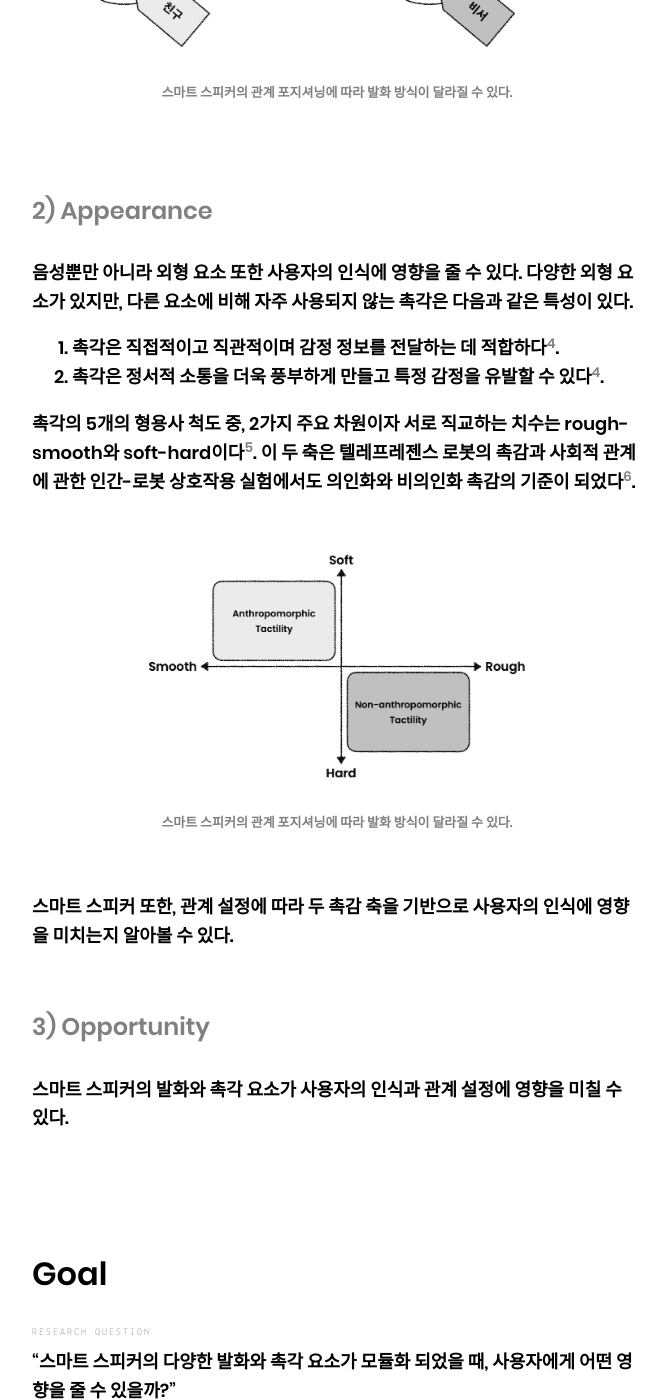
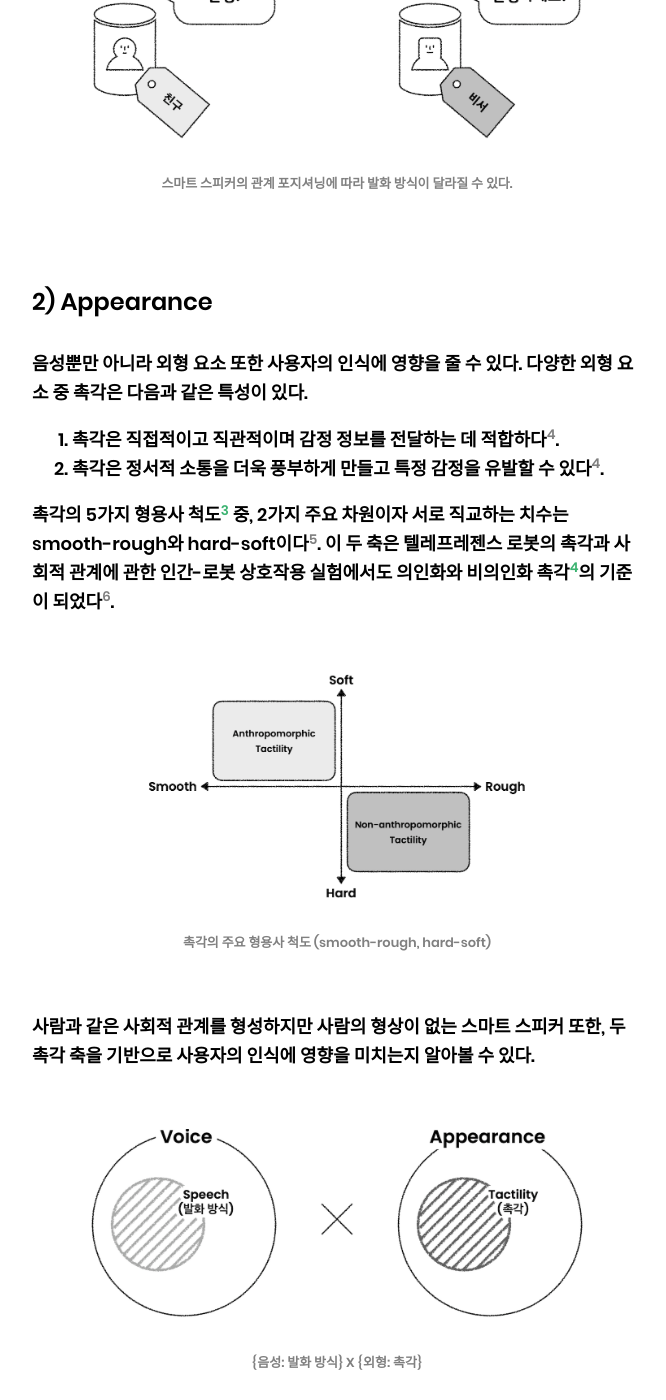
Before and after one commit to hanby-ixd/hanby-ixd.github.io, a Jekyll site: the page built from _posts/projects/2021-01-01-modularsmartspeaker.md, in a window 1280 px wide and 1400 px high, scrolled down 2766 px. Shown: the whole window, without its empty margins (303-969 px from the left). Built offline with Jekyll 4.4.1, drawn with Linux system fonts in a browser that asks for light colours; nearby versions of some CDN libraries; library files that are not in the unit come from our copies; some of the changed text lies outside the part shown.

Commit message:
210213_1

```diff
--- a/_layouts/project.html
+++ b/_layouts/project.html
@@ -19,7 +19,7 @@
 					<br><br>
 					<!-- <span class="h2">Project Title</span> -->
 					<h1>
-						<p>{{ page.project.title }}</p>
+						<p><font size="6em">{{ page.project.title }}</font></p>
 					</h1>
 					<p>{{ page.project.subtitle }}</p>
 					<br>
--- a/_posts/projects/2021-01-01-modularsmartspeaker.md
+++ b/_posts/projects/2021-01-01-modularsmartspeaker.md
@@ -30,7 +30,7 @@
 <br>
 <!-- ![background](/assets/images/projects/modular_smart_speaker/bg.png) -->
 <p align="center">
-  <img src="/assets/images/projects/modular_smart_speaker/bg.png">
+  <img src="/assets/images/projects/modular_smart_speaker/intro.png">
   <br>
   <font size="2em" color="gray">스마트 스피커는 다양한 음성과 외형 요소를 통해 개성을 표현할 수 있다.</font>
 </p>
@@ -40,17 +40,19 @@
 <font size="6em">Background</font>
 <br>
 
-스마트 스피커는 대화형 인공지능이 탑재된 음성 기반 스피커이다. 스마트 스피커는 다양한 **음성**과 **외형** 요소를 통해 개성을 표현할 수 있으며, 사용자의 인식에 영향을 줄 수 있다.
+Design Question: "사람들의 **선호**에 맞게 **변경**할 수 있는 스마트 스피커는 어떻게 디자인될 수 있을까?"
+<br>
+스마트 스피커는 대화형 인공지능이 탑재된 음성 기반 스피커이다. 스마트 스피커는 다양한 **음성**과 **외형** 요소를 통해 **개성**을 표현할 수 있으며, 사용자의 **인식**과 **만족도**에 영향을 줄 수 있다.
 <br><br><br>
 
-<font size="5em" color="gray">1) Voice</font>
+<font size="5em">1) Voice</font>
 <br>
 
 스마트 스피커의 **음성**을 통한 상호작용은 사용자에게 다음과 같은 영향을 준다.
 01. 사용자는 **목소리** 기반 상호작용을 통해, 컴퓨터(스마트 스피커)를 **사회적 행위자**<sup id="F01">[<span style="color:MediumSeaGreen">1</span>](#footnote_1)</sup>로 인식한다<sup id="R01">[<span style="color:gray">1</span>](#reference_1)</sup>.
 02. 사용자는 스마트 스피커를 **사회적 행위자**로 인식함에 따라, 특정 **관계** 형성을 기대한다<sup id="R02">[<span style="color:gray">2</span>](#reference_2)</sup>.
 
-또한, 사용자는 같은 컴퓨터에서라도 발화 방식이 다르면 이를 **별개의 사회적 행위자**로 인식하며, 스마트 스피커에 대해 가장 기대하는 관계는 **비서**와 **친구**<sup id="F02">[<span style="color:MediumSeaGreen">2</span>](#footnote_2)</sup>이다<sup id="R01">[<span style="color:gray">1,</span>](#reference_1)</sup><sup id="R02">[<span style="color:gray"> 2</span>](#reference_2)</sup>.
+또한, 사용자는 같은 컴퓨터에서라도 **발화 방식**이 다르면 이를 **별개의 사회적 행위자**로 인식하며, 스마트 스피커에 대해 가장 기대하는 관계는 **비서**와 **친구**<sup id="F02">[<span style="color:MediumSeaGreen">2</span>](#footnote_2)</sup>이다<sup id="R01">[<span style="color:gray">1,</span>](#reference_1)</sup><sup id="R02">[<span style="color:gray"> 2</span>](#reference_2)</sup>.
 
 <br><br>
 <p align="center">
@@ -61,7 +63,7 @@
 <br><br>
 
 아시아에서 음성 요소는 **관계**의 영향을 많이 받는다<sup id="R03">[<span style="color:gray">3</span>](#reference_3)</sup>.
-특히, **수평적** 관계와 **수직적** 관계에 따라 **발화** 방식이 분명하게 달라진다<sup id="R03">[<span style="color:gray">3</span>](#reference_3)</sup>.
+특히, **수평적** 관계와 **수직적** 관계에 따라 **발화 방식**이 분명하게 달라진다<sup id="R03">[<span style="color:gray">3</span>](#reference_3)</sup>.
 한국어의 어법 문화에서는 일반적으로 **반말**과 **존댓말**로 구분할 수 있다.
 
 <br><br>
@@ -72,50 +74,67 @@
 </p>
 <br><br><br>
 
-<font size="5em" color="gray">2) Appearance</font>
+<font size="5em">2) Appearance</font>
 <br>
 
 음성뿐만 아니라 **외형** 요소 또한 사용자의 인식에 영향을 줄 수 있다.
-다양한 외형 요소가 있지만, 다른 요소에 비해 자주 사용되지 않는 **촉각**은 다음과 같은 특성이 있다.
+다양한 외형 요소 중 **촉각**은 다음과 같은 특성이 있다.
 01. 촉각은 **직접적**이고 **직관적**이며 **감정 정보**를 전달하는 데 적합하다<sup id="R04">[<span style="color:gray">4</span>](#reference_4)</sup>.
 02. 촉각은 **정서적 소통**을 더욱 풍부하게 만들고 특정 **감정을 유발**할 수 있다<sup id="R04">[<span style="color:gray">4</span>](#reference_4)</sup>.
 
-촉각의 5개의 형용사 척도 중, 2가지 주요 차원이자 서로 직교하는 치수는 **rough-smooth**와 **soft-hard**이다<sup id="R05">[<span style="color:gray">5</span>](#reference_5)</sup>.
-이 두 축은 텔레프레젠스 로봇의 촉감과 사회적 관계에 관한 인간-로봇 상호작용 실험에서도 **의인화**와 **비의인화** 촉감의 기준이 되었다<sup id="R06">[<span style="color:gray">6</span>](#reference_6)</sup>.
+촉각의 5가지 형용사 척도<sup id="F03">[<span style="color:MediumSeaGreen">3</span>](#footnote_3)</sup> 중, 2가지 주요 차원이자 서로 직교하는 치수는 **smooth-rough**와 **hard-soft**이다<sup id="R05">[<span style="color:gray">5</span>](#reference_5)</sup>.
+이 두 축은 텔레프레젠스 로봇의 촉각과 사회적 관계에 관한 인간-로봇 상호작용 실험에서도 **의인화**와 **비의인화** 촉각<sup id="F04">[<span style="color:MediumSeaGreen">4</span>](#footnote_4)</sup>의 기준이 되었다<sup id="R06">[<span style="color:gray">6</span>](#reference_6)</sup>.
 
 <br><br>
 <p align="center">
   <img src="/assets/images/projects/modular_smart_speaker/appearance.png">
   <br>
-  <font size="2em" color="gray">스마트 스피커의 관계 포지셔닝에 따라 발화 방식이 달라질 수 있다.</font>
+  <font size="2em" color="gray">촉각의 주요 형용사 척도 (smooth-rough, hard-soft)</font>
 </p>
 <br><br>
-스마트 스피커 또한, 관계 설정에 따라 두 촉감 축을 기반으로 사용자의 인식에 영향을 미치는지 알아볼 수 있다.
-<br><br><br>
 
-<font size="5em" color="gray">3) Opportunity</font>
-<br>
-스마트 스피커의 **발화**와 **촉각** 요소가 사용자의 **인식**과 **관계 설정**에 영향을 미칠 수 있다.
-<br><br><br><br><br>
+사람과 같은 **사회적 관계**를 형성하지만 사람의 형상이 없는 스마트 스피커 또한, 두 **촉각** 축을 기반으로 사용자의 **인식**에 영향을 미치는지 알아볼 수 있다.
+
+<br><br>
+<p align="center">
+  <img src="/assets/images/projects/modular_smart_speaker/background.png">
+  <br>
+  <font size="2em" color="gray"> {음성: 발화 방식} X {외형: 촉각}</font>
+</p>
+<br><br><br><br><br><br><br><br>
 
 <font size="6em">Goal</font>
 <br>
 
-## Research Question
-"스마트 스피커의 다양한 **발화**와 **촉각** 요소가 **모듈화** 되었을 때, 사용자에게 어떤 영향을 줄 수 있을까?"
+<font size="5em">1) Research Question</font>
+<br>
+
+"스마트 스피커의 **음성 기반 상호작용**과 **발화**를 통한 관계 설정에 있어, **촉각**이 사용자의 인식에 어떤 영향을 줄 수 있을까?"
+<br><br><br>
+
+<font size="5em">2) Hypothesis</font>
+01. 스마트 스피커의 **발화**에 따라 사용자의 인식이 다를 것이다.
+02. 스마트 스피커의 **촉각**에 따라 사용자의 인식이 다를 것이다.
+03. 스마트 스피커의 **발화**에 따라 사용자가 선호하는 **촉각**이 다를 것이다.
+<br><br><br>
+
+<font size="5em">3) Research Design</font>
+<br>
+
+스마트 스피커의 **발화**와 **촉각**을 **모듈화** 하여 프로토타이핑한 후, 사용자 인식에 대한 **정량 조사**를 진행한다.
+
 <br><br>
-
-## Hypothesis
-01. 스마트 스피커의 **발화** 요소에 따라 사용자의 인식이 다를 것이다.
-02. 스마트 스피커의 **촉각** 요소에 따라 사용자의 인식이 다를 것이다.
-03. 스마트 스피커의 **발화**와 **촉각** 요소가 결합한 방식에 따라 사용자의 인식이 다를 것이다.
-<br><br><br><br>
+<p align="center">
+  <img src="/assets/images/projects/modular_smart_speaker/goal.png">
+  <br>
+  <font size="2em" color="gray"> {음성: 발화 방식(반말, 존댓말)} X {외형: 촉각(soft+smooth, soft+rough, hard+rough, hard+smooth)}</font>
+</p>
+<br><br><br><br><br><br><br><br>
 
 
-# 03. Study Design
+<font size="6em">Study Design</font>
 <br>
 
-<br>
 <p align="center">
   <img src="/assets/images/projects/modular_smart_speaker/sd.png">
   <br>
@@ -163,5 +182,7 @@
 
 <a name="footnote_1"><font size="2em" color="MediumSeaGreen">1.</font></a> <font size="2em">사회적 행위자(Social Actor): 사회적 행동을 수행하는 사람</font> [↩](#F01)
 <a name="footnote_2"><font size="2em" color="MediumSeaGreen">2.</font></a> <font size="2em">비서: 51.3%, 친구: 48.7%</font> [↩](#F02)
+<a name="footnote_3"><font size="2em" color="MediumSeaGreen">3.</font></a> <font size="2em">촉각의 5가지 형용사 척도: smooth-rough, hard-soft, cool-warm, flat-bumpy, slippery-sticky</font> [↩](#F03)
+<a name="footnote_4"><font size="2em" color="MediumSeaGreen">4.</font></a> <font size="2em">의인화 촉각: Anthropomorphic Tactility(AT), 비의인화 촉각: Non-anthropomorphic Tactility(NAT)</font> [↩](#F04)
 
 <br><br><br>
```
Also changed, not shown: assets/images/projects/modular_smart_speaker/background.png (added), assets/images/projects/modular_smart_speaker/bg.png (deleted), assets/images/projects/modular_smart_speaker/goal.png, assets/images/projects/modular_smart_speaker/intro.png (added), 5 other files.
